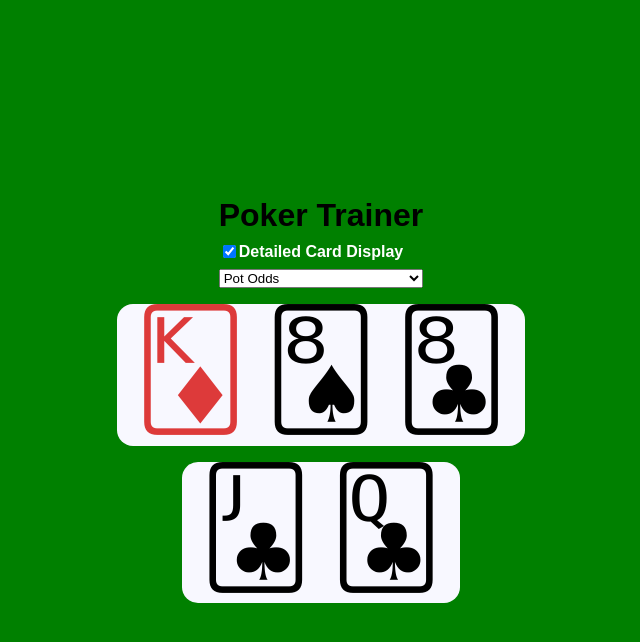
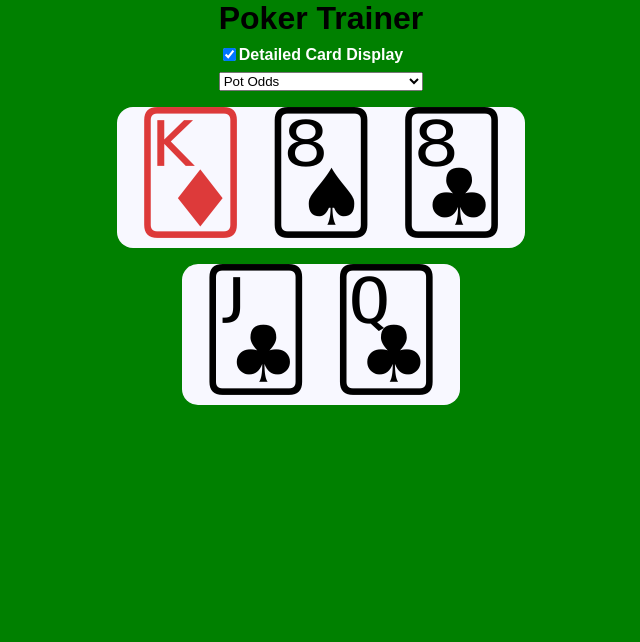
Before and after one commit to gainge/poker-trainer, a plain HTML site: page index.html in a window 1280 px wide. Shown: the whole page, without its empty margins (319-959 px from the left). Drawn offline with Linux system fonts and the light colour scheme.

Commit message:
actually align vertically because I forgot to commit

```diff
--- a/styles.css
+++ b/styles.css
@@ -6,12 +6,14 @@ body {
     align-items: center;
     height: 100vh;
     background-color: green;
+    margin:0
 }
 
 #app {
     display: flex;
     flex-direction: column;
     align-items: center;
+    height: 100%;
 }
 
 #header {
```
